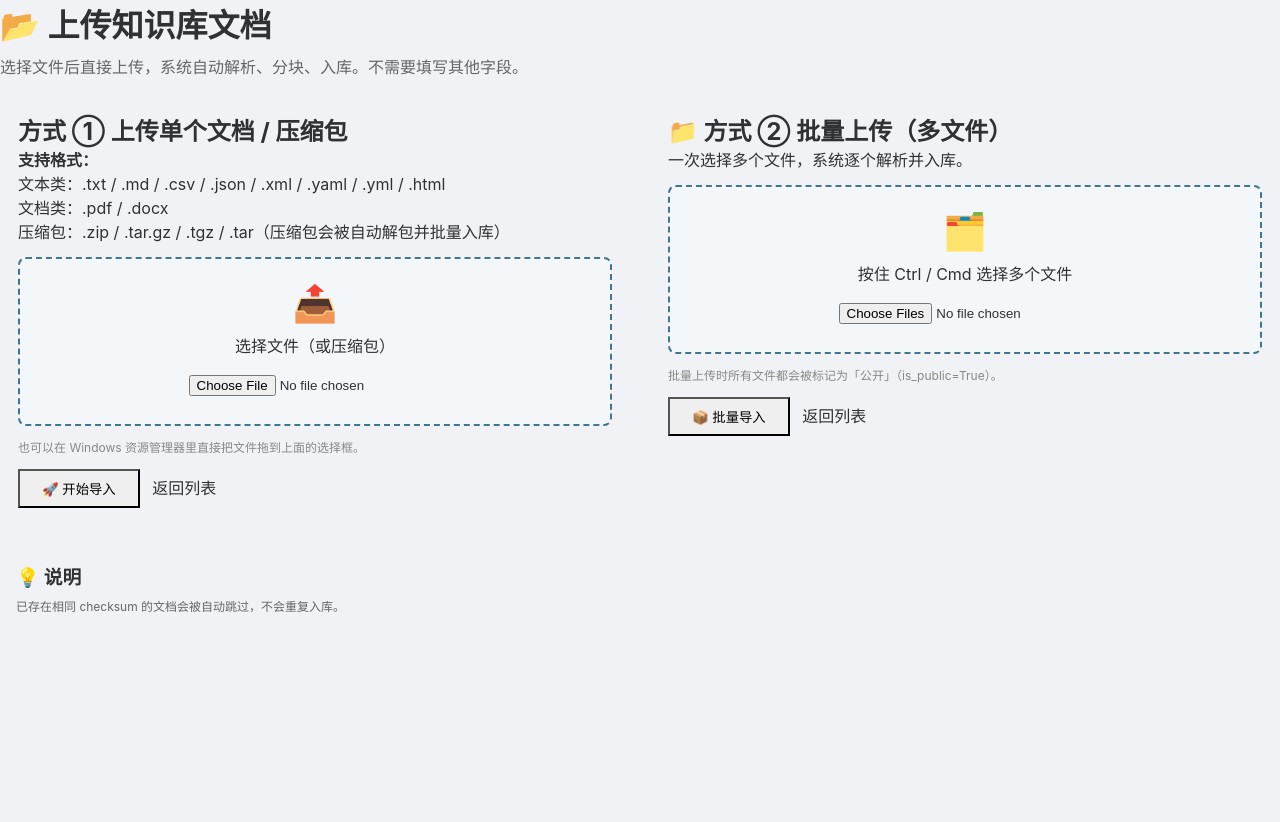
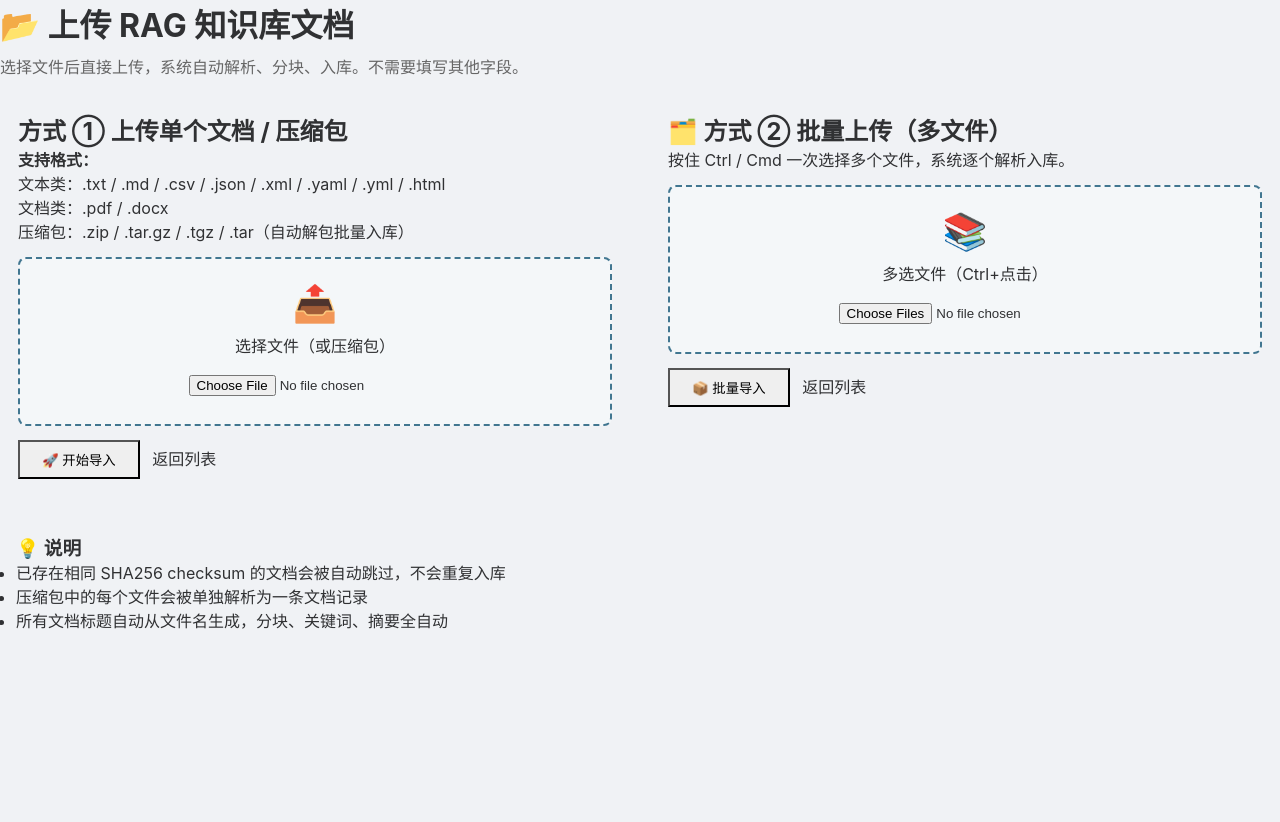
Before and after one commit to jiatianshuo1-lang/waterweb, a Django app: template backend/apps/ai_assistant/templates/admin/ai_assistant/aiknowledgedocument/upload.html in a window 1280 px wide. Shown: the part 114-936 px from the top of the page. Before the commit the page ends 726 px from the top, so only its background shows below. Run offline with Django 5.2, Linux system fonts and the light colour scheme; the template is opened without the code that fills it, so the values that code supplies are empty; style sheets or scripts are compiled from the project's sources; parts of the project's set-up code (start-up, migrations or seed data) failed here and were passed over.

Commit message:
fix(ai): 补全 admin 模板 - RAG 原始文档列表页加上传按钮 + 双栏上传页

```diff
--- a/backend/apps/ai_assistant/templates/admin/ai_assistant/aiknowledgedocument/change_list.html
+++ b/backend/apps/ai_assistant/templates/admin/ai_assistant/aiknowledgedocument/change_list.html
@@ -1,10 +1,9 @@
 {% extends "admin/change_list.html" %}
-
 {% block object-tools-items %}
 {{ block.super }}
 <li>
   <a href="{{ upload_url }}" class="addlink" style="background:#417690;">
-    📂 上传文档
+    📂 上传文档 / 压缩包
   </a>
 </li>
 {% endblock %}
--- a/backend/apps/ai_assistant/templates/admin/ai_assistant/aiknowledgedocument/upload.html
+++ b/backend/apps/ai_assistant/templates/admin/ai_assistant/aiknowledgedocument/upload.html
@@ -1,28 +1,23 @@
 {% extends "admin/base_site.html" %}
 {% block content %}
-
-<h1>📂 上传知识库文档</h1>
+<h1>📂 上传 RAG 知识库文档</h1>
 <p style="color:#666;margin:8px 0 16px;">选择文件后直接上传，系统自动解析、分块、入库。不需要填写其他字段。</p>
 
 {% if messages %}
-  <div class="messages">
-    {% for m in messages %}
-      <div class="{{ m.tags }}">{{ m }}</div>
-    {% endfor %}
-  </div>
+<div class="messages">
+  {% for m in messages %}<div class="{{ m.tags }}">{{ m }}</div>{% endfor %}
+</div>
 {% endif %}
 
 <div style="display:grid;grid-template-columns:1fr 1fr;gap:20px;">
-
   <div class="module" style="padding:18px;">
     <h2>方式 ① 上传单个文档 / 压缩包</h2>
     <p>
       <b>支持格式：</b><br>
       文本类：.txt / .md / .csv / .json / .xml / .yaml / .yml / .html<br>
       文档类：.pdf / .docx<br>
-      压缩包：.zip / .tar.gz / .tgz / .tar（压缩包会被自动解包并批量入库）
+      压缩包：.zip / .tar.gz / .tgz / .tar（自动解包批量入库）
     </p>
-
     <form method="post" enctype="multipart/form-data" style="margin-top:14px;">
       {% csrf_token %}
       <div style="border:2px dashed #417690;border-radius:8px;padding:22px;text-align:center;background:#f4f7f9;">
@@ -30,9 +25,6 @@
         <p style="margin:0 0 12px;">选择文件（或压缩包）</p>
         <input type="file" name="file" required style="padding:6px;">
       </div>
-      <p style="margin-top:12px;font-size:12px;color:#888;">
-        也可以在 Windows 资源管理器里直接把文件拖到上面的选择框。
-      </p>
       <div style="margin-top:14px;">
         <button type="submit" class="button default" style="padding:8px 22px;">🚀 开始导入</button>
         <a href="../" class="button" style="margin-left:8px;">返回列表</a>
@@ -41,35 +33,29 @@
   </div>
 
   <div class="module" style="padding:18px;">
-    <h2>📁 方式 ② 批量上传（多文件）</h2>
-    <p>一次选择多个文件，系统逐个解析并入库。</p>
+    <h2>🗂️ 方式 ② 批量上传（多文件）</h2>
+    <p>按住 Ctrl / Cmd 一次选择多个文件，系统逐个解析入库。</p>
     <form method="post" enctype="multipart/form-data" style="margin-top:14px;">
       {% csrf_token %}
       <div style="border:2px dashed #417690;border-radius:8px;padding:22px;text-align:center;background:#f4f7f9;">
-        <p style="font-size:36px;margin:0 0 8px;">🗂️</p>
-        <p style="margin:0 0 12px;">按住 Ctrl / Cmd 选择多个文件</p>
+        <p style="font-size:36px;margin:0 0 8px;">📚</p>
+        <p style="margin:0 0 12px;">多选文件（Ctrl+点击）</p>
         <input type="file" name="file" multiple required style="padding:6px;">
       </div>
-      <p style="margin-top:12px;font-size:12px;color:#888;">
-        批量上传时所有文件都会被标记为「公开」（is_public=True）。
-      </p>
       <div style="margin-top:14px;">
         <button type="submit" class="button default" style="padding:8px 22px;">📦 批量导入</button>
         <a href="../" class="button" style="margin-left:8px;">返回列表</a>
       </div>
     </form>
   </div>
-
 </div>
 
 <div class="module" style="margin-top:20px;padding:16px;">
   <h3>💡 说明</h3>
   <ul>
-    {% for t in help_texts %}<li>{{ t }}</li>{% endfor %}
+    <li>已存在相同 SHA256 checksum 的文档会被自动跳过，不会重复入库</li>
+    <li>压缩包中的每个文件会被单独解析为一条文档记录</li>
+    <li>所有文档标题自动从文件名生成，分块、关键词、摘要全自动</li>
   </ul>
-  <p style="color:#666;font-size:12px;margin-top:8px;">
-    已存在相同 checksum 的文档会被自动跳过，不会重复入库。
-  </p>
 </div>
-
 {% endblock %}
```
